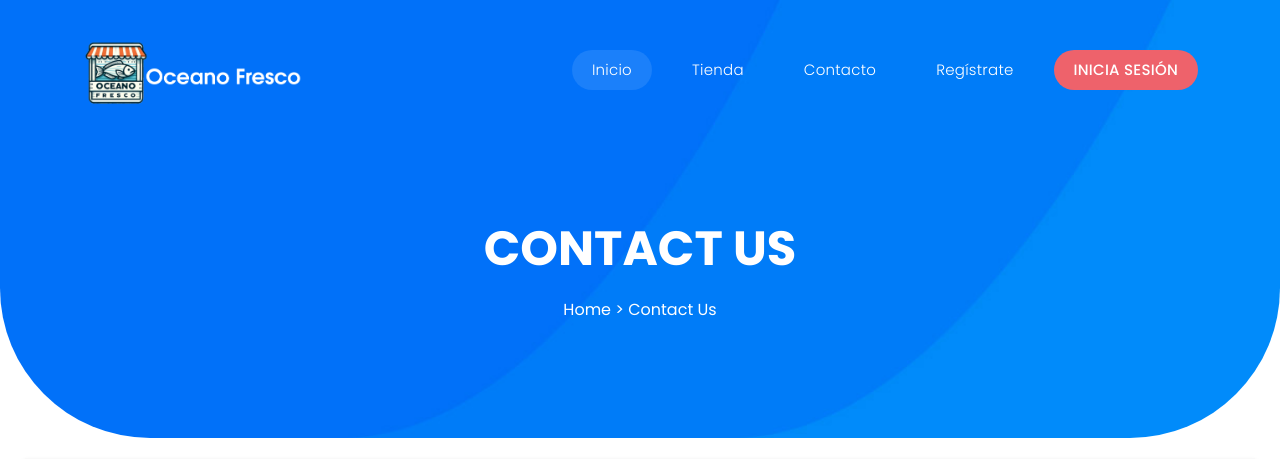
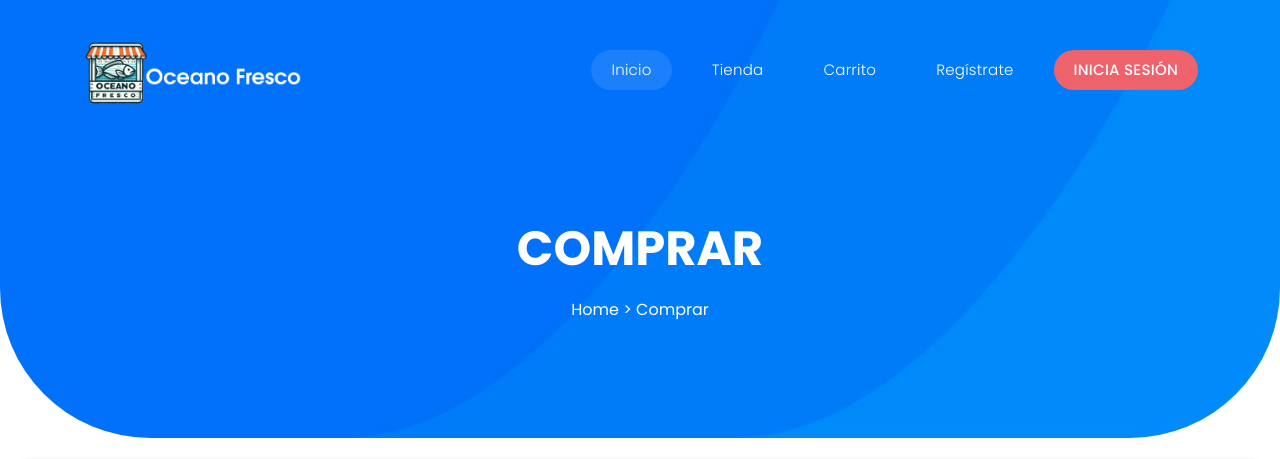
Before and after one commit to denzelbautista/web-challwa, a Flask app: page /comprar in a window 1280 px wide. Shown: the top 459 px of the page. Run offline with Flask 3, Linux system fonts and the light colour scheme; some libraries are stand-ins or nearby versions.

Commit message:
suficiente por ahora

```diff
--- a/static/css/carrito.css
+++ b/static/css/carrito.css
@@ -3,7 +3,7 @@
     display: flex;
     justify-content: center;
     align-items: center;
-    height: 100vh;
+    height: 50vh;
     background-color: #ffffff;
 }
 
--- a/static/js/comprar.js
+++ b/static/js/comprar.js
@@ -118,7 +118,7 @@ document.addEventListener('DOMContentLoaded', async function () {
                 producto.telefonoVendedor = result.usuario.telefono;
 
                 const li = document.createElement('li');
-                li.textContent = `${producto.nombre} - S/. ${producto.precio} - Cantidad: ${producto.cantidad} - Teléfono del vendedor: ${producto.telefonoVendedor}`;
+                li.textContent = `${producto.nombre} - S/. ${producto.precio} - Cantidad: ${producto.cantidad}`;
                 productosCarrito.appendChild(li);
 
                 // Verifica si los valores son números válidos
--- a/templates/base.html
+++ b/templates/base.html
@@ -56,7 +56,7 @@
                             <li><a href="#" id="logout-button">Cerrar sesión</a></li>
                             <!-- Agrega un ID al botón de cerrar sesión -->
                             {% else %}
-                            <li><a href="{{ url_for('views.contact') }}">Contacto</a></li>
+                            <li><a href="{{ url_for('views.carrito') }}">Carrito</a></li>
                             <li><a href="{{ url_for('views.register') }}">Regístrate</a></li>
                             <li><a href="{{ url_for('views.login') }}">Inicia sesión</a></li>
                             {% endif %}
--- a/templates/comprar.html
+++ b/templates/comprar.html
@@ -10,8 +10,8 @@
   <div class="container">
     <div class="row">
       <div class="col-lg-12">
-        <h3>Contact Us</h3>
-        <span class="breadcrumb"><a href="#">Home</a>  >  Contact Us</span>
+        <h3>Comprar</h3>
+        <span class="breadcrumb"><a href="#">Home</a>  >  Comprar</span>
       </div>
     </div>
   </div>
--- a/templates/shop.html
+++ b/templates/shop.html
@@ -13,8 +13,8 @@
     <div class="container">
       <div class="row">
         <div class="col-lg-12">
-          <h3>Our Shop</h3>
-          <span class="breadcrumb"><a href="#">Home</a> > Our Shop</span>
+          <h3>Tienda</h3>
+          <span class="breadcrumb"><a href="#">Home</a> > Tienda</span>
         </div>
       </div>
     </div>
```
